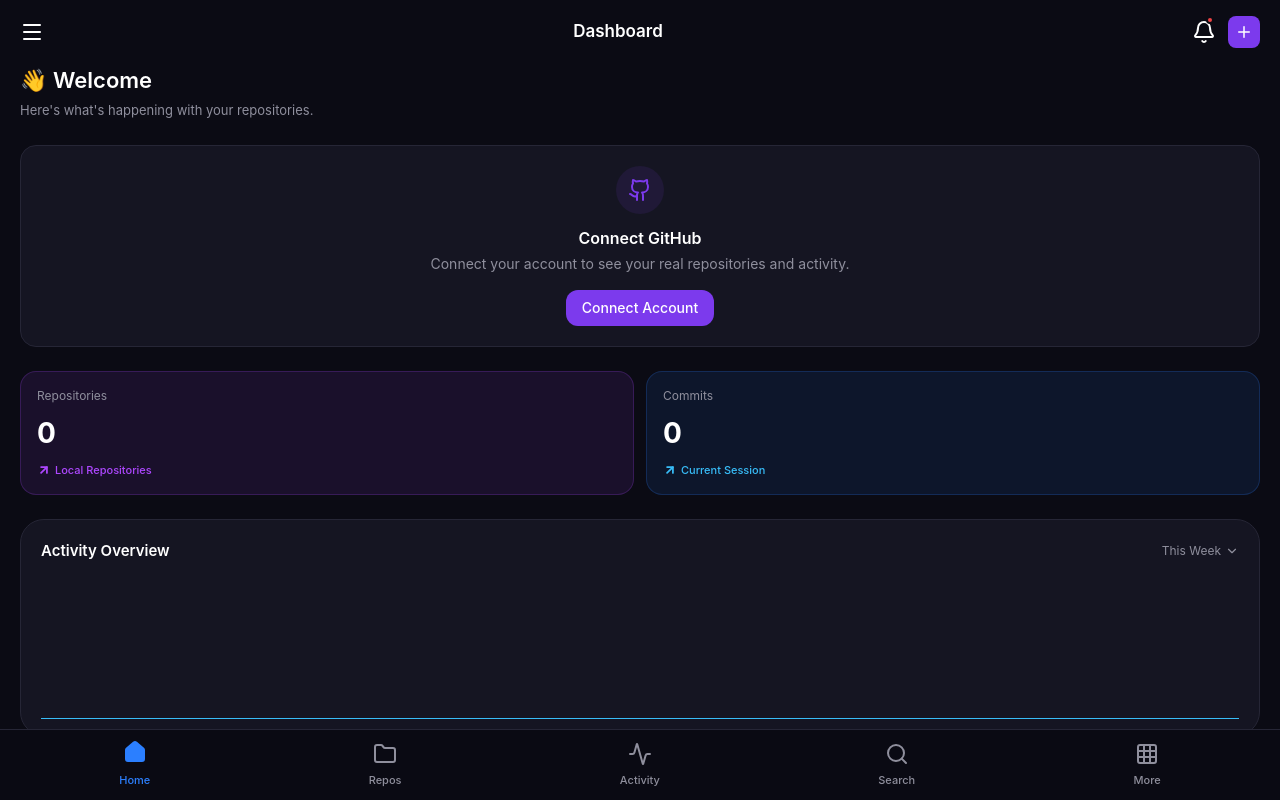
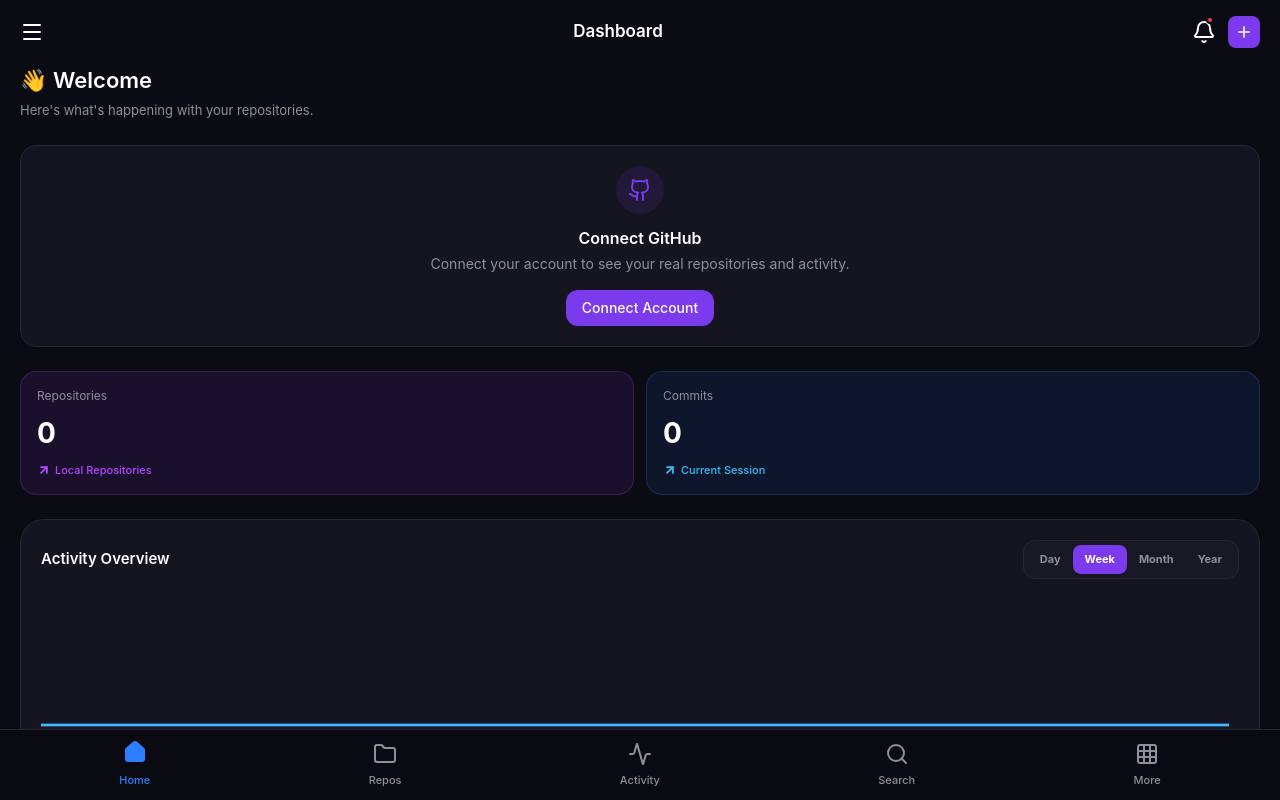
Before and after one commit to nakib555/git-manager, a React (Vite) app: page / in a window 1280 px wide. Built offline with nearby package versions, Linux system fonts and the light colour scheme.

Commit message:
activeity overview graph fix it with improvements  and user can see day ,week, mouth, year

```diff
--- a/src/screens/Dashboard.tsx
+++ b/src/screens/Dashboard.tsx
@@ -1,20 +1,11 @@
-import React from 'react';
-import { AreaChart, Area, ResponsiveContainer } from 'recharts';
+import React, { useState } from 'react';
+import { AreaChart, Area, XAxis, Tooltip, ResponsiveContainer } from 'recharts';
 import { ArrowUpRight, GitMerge, GitCommit, AlertCircle, ChevronDown, Github, FolderGit2 } from 'lucide-react';
 import { useAppContext } from '../AppContext';
 
-const emptyChartData = [
-  { name: 'Mon', uv: 0, pv: 0 },
-  { name: 'Tue', uv: 0, pv: 0 },
-  { name: 'Wed', uv: 0, pv: 0 },
-  { name: 'Thu', uv: 0, pv: 0 },
-  { name: 'Fri', uv: 0, pv: 0 },
-  { name: 'Sat', uv: 0, pv: 0 },
-  { name: 'Sun', uv: 0, pv: 0 },
-];
-
 export const Dashboard: React.FC = () => {
   const { githubUser, githubRepos, connectGitHub, githubToken, activeCommits, openRepo, sessionCommitsCount } = useAppContext();
+  const [selectedPeriod, setSelectedPeriod] = useState<'day' | 'week' | 'month' | 'year'>('week');
 
   // Sum of commits across all repos in localStorage
   let totalCommitsCount = 0;
@@ -32,6 +23,47 @@
   });
 
   const displayCommitsCount = Math.max(totalCommitsCount, sessionCommitsCount);
+
+  // Generate dynamic chart data based on displayCommitsCount and selected period
+  const getChartData = () => {
+    let baseDistribution: number[] = [];
+    let intervals: string[] = [];
+
+    if (selectedPeriod === 'day') {
+      intervals = ['00:00', '04:00', '08:00', '12:00', '16:00', '20:00', '23:59'];
+      baseDistribution = [0.02, 0.05, 0.15, 0.35, 0.25, 0.15, 0.03];
+    } else if (selectedPeriod === 'week') {
+      intervals = ['Mon', 'Tue', 'Wed', 'Thu', 'Fri', 'Sat', 'Sun'];
+      baseDistribution = [0.10, 0.25, 0.15, 0.30, 0.12, 0.05, 0.03];
+    } else if (selectedPeriod === 'month') {
+      intervals = ['Week 1', 'Week 2', 'Week 3', 'Week 4'];
+      baseDistribution = [0.20, 0.35, 0.25, 0.20];
+    } else { // year
+      intervals = ['Jan-Feb', 'Mar-Apr', 'May-Jun', 'Jul-Aug', 'Sep-Oct', 'Nov-Dec'];
+      baseDistribution = [0.12, 0.18, 0.22, 0.15, 0.20, 0.13];
+    }
+
+    // Provide a dynamic minimum preview curve if there are repositories, so it looks active
+    const multiplier = displayCommitsCount > 0 ? displayCommitsCount : (githubRepos.length > 0 ? 12 : 0);
+
+    return intervals.map((label, idx) => {
+      const commitsOnThisDay = multiplier > 0
+        ? Math.max(multiplier > 5 ? 1 : 0, Math.round(multiplier * baseDistribution[idx]))
+        : 0;
+
+      const secondaryActivity = multiplier > 0
+        ? Math.max(0, Math.round(commitsOnThisDay * 0.4))
+        : 0;
+
+      return {
+        name: label,
+        Commits: commitsOnThisDay,
+        PullRequests: secondaryActivity
+      };
+    });
+  };
+
+  const chartData = getChartData();
 
   return (
     <div className="animate-fade-up">
@@ -81,15 +113,30 @@
       </div>
 
       <div className="bg-card rounded-3xl p-5 pb-4 mb-5 border border-border">
-        <div className="flex justify-between mb-4">
+        <div className="flex flex-col sm:flex-row justify-between items-start sm:items-center gap-3 mb-4">
           <span className="text-[15px] font-semibold text-text-main">Activity Overview</span>
-          <span className="text-xs text-text-muted flex items-center">
-            This Week <ChevronDown size={14} className="ml-1" />
-          </span>
+
+          {/* Elegant pill selector */}
+          <div className="flex bg-hover/40 p-1 rounded-xl border border-border">
+            {(['day', 'week', 'month', 'year'] as const).map((period) => (
+              <button
+                key={period}
+                onClick={() => setSelectedPeriod(period)}
+                className={`text-[11px] font-bold px-3 py-1.5 rounded-lg capitalize transition-all duration-200 ${
+                  selectedPeriod === period
+                    ? 'bg-primary text-white shadow-sm'
+                    : 'text-text-muted hover:text-text-main'
+                }`}
+              >
+                {period}
+              </button>
+            ))}
+          </div>
         </div>
-        <div className="h-[140px] w-full">
+
+        <div className="h-[160px] w-full mt-2">
           <ResponsiveContainer width="100%" height="100%">
-            <AreaChart data={emptyChartData} margin={{ top: 0, right: 0, left: 0, bottom: 0 }}>
+            <AreaChart data={chartData} margin={{ top: 10, right: 10, left: -20, bottom: 0 }}>
               <defs>
                 <linearGradient id="colorUv" x1="0" y1="0" x2="0" y2="1">
                   <stop offset="5%" stopColor="#7C3AED" stopOpacity={0.4}/>
@@ -100,8 +147,27 @@
                   <stop offset="95%" stopColor="#38BDF8" stopOpacity={0}/>
                 </linearGradient>
               </defs>
-              <Area type="monotone" dataKey="uv" stroke="#7C3AED" strokeWidth={2} fillOpacity={1} fill="url(#colorUv)" />
-              <Area type="monotone" dataKey="pv" stroke="#38BDF8" strokeWidth={2} fillOpacity={1} fill="url(#colorPv)" />
+              <XAxis
+                dataKey="name"
+                axisLine={false}
+                tickLine={false}
+                tick={{ fill: '#8F8F9D', fontSize: 10, fontWeight: 500 }}
+                dy={8}
+              />
+              <Tooltip
+                contentStyle={{
+                  backgroundColor: 'var(--card)',
+                  border: '1px solid var(--border)',
+                  borderRadius: '12px',
+                  color: 'var(--text-main)',
+                  fontSize: '11px',
+                  boxShadow: '0 4px 12px rgba(0,0,0,0.1)'
+                }}
+                itemStyle={{ color: 'var(--text-main)' }}
+                labelStyle={{ fontWeight: 'bold', color: 'var(--text-muted)', marginBottom: '4px' }}
+              />
+              <Area type="monotone" dataKey="Commits" stroke="#7C3AED" strokeWidth={2.5} fillOpacity={1} fill="url(#colorUv)" />
+              <Area type="monotone" dataKey="PullRequests" stroke="#38BDF8" strokeWidth={2.5} fillOpacity={1} fill="url(#colorPv)" />
             </AreaChart>
           </ResponsiveContainer>
         </div>
```
